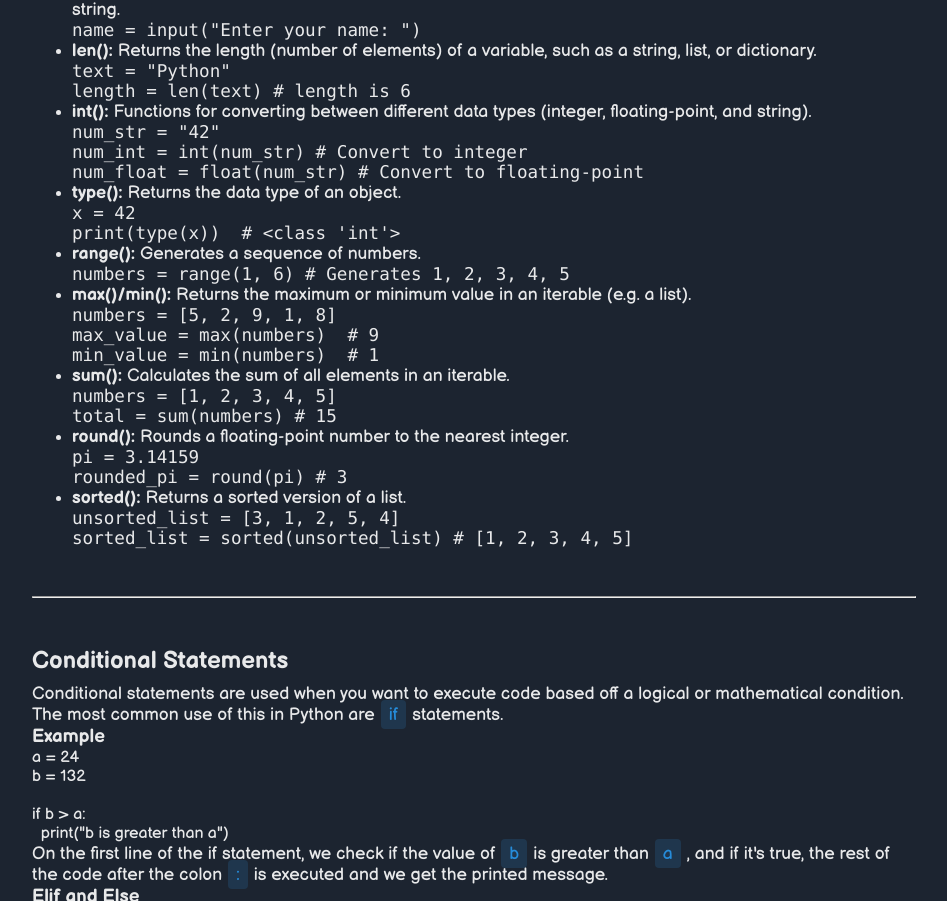
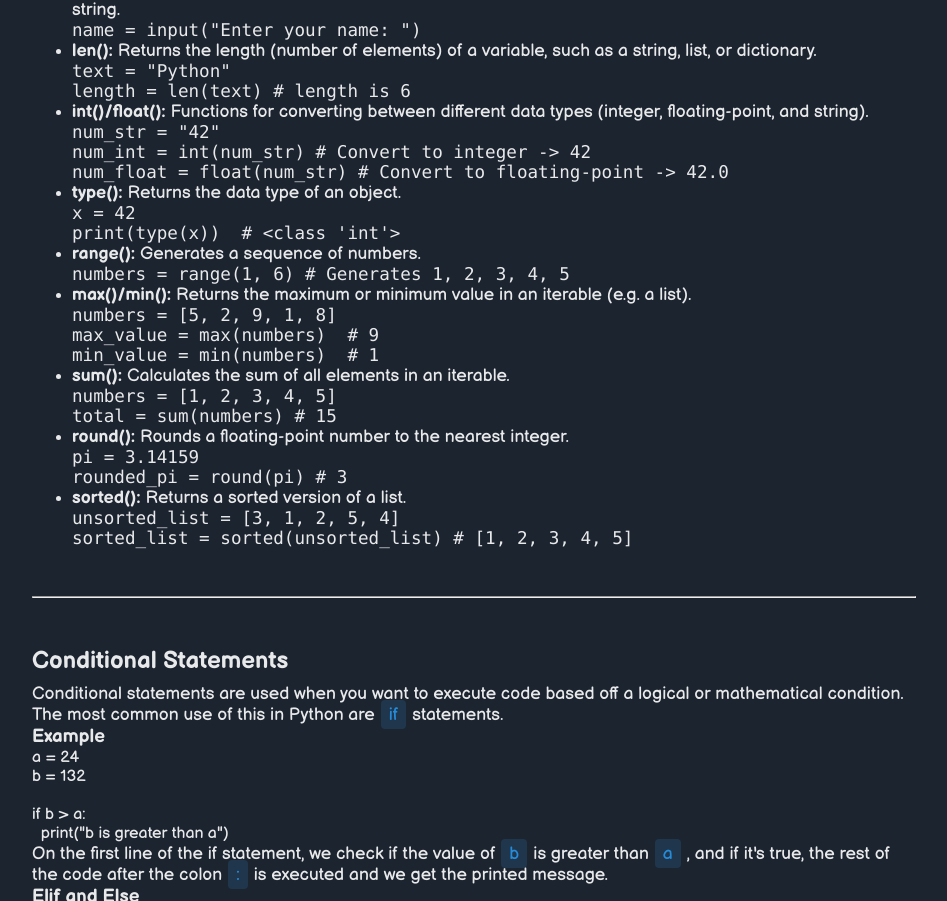
Before and after one commit to nataliadgalindo/python-wiki, a React (Vite) app: page /learn in a window 1280 px wide. Shown: the part 2981-3882 px from the top of the page, without its empty margins (316-1263 px from the left). Built offline with nearby package versions, Linux system fonts and the light colour scheme.

Commit message:
update data structure

```diff
--- a/src/data.js
+++ b/src/data.js
@@ -58,12 +58,12 @@ export const basics = [
         code: ['text = "Python"', "length = len(text) # length is 6"],
       },
       {
-        name: "int",
+        name: "int()/float",
         desc: "Functions for converting between different data types (integer, floating-point, and string).",
         code: [
           'num_str = "42"',
-          "num_int = int(num_str) # Convert to integer",
-          "num_float = float(num_str) # Convert to floating-point",
+          "num_int = int(num_str) # Convert to integer -> 42",
+          "num_float = float(num_str) # Convert to floating-point -> 42.0",
         ],
       },
       {
```
